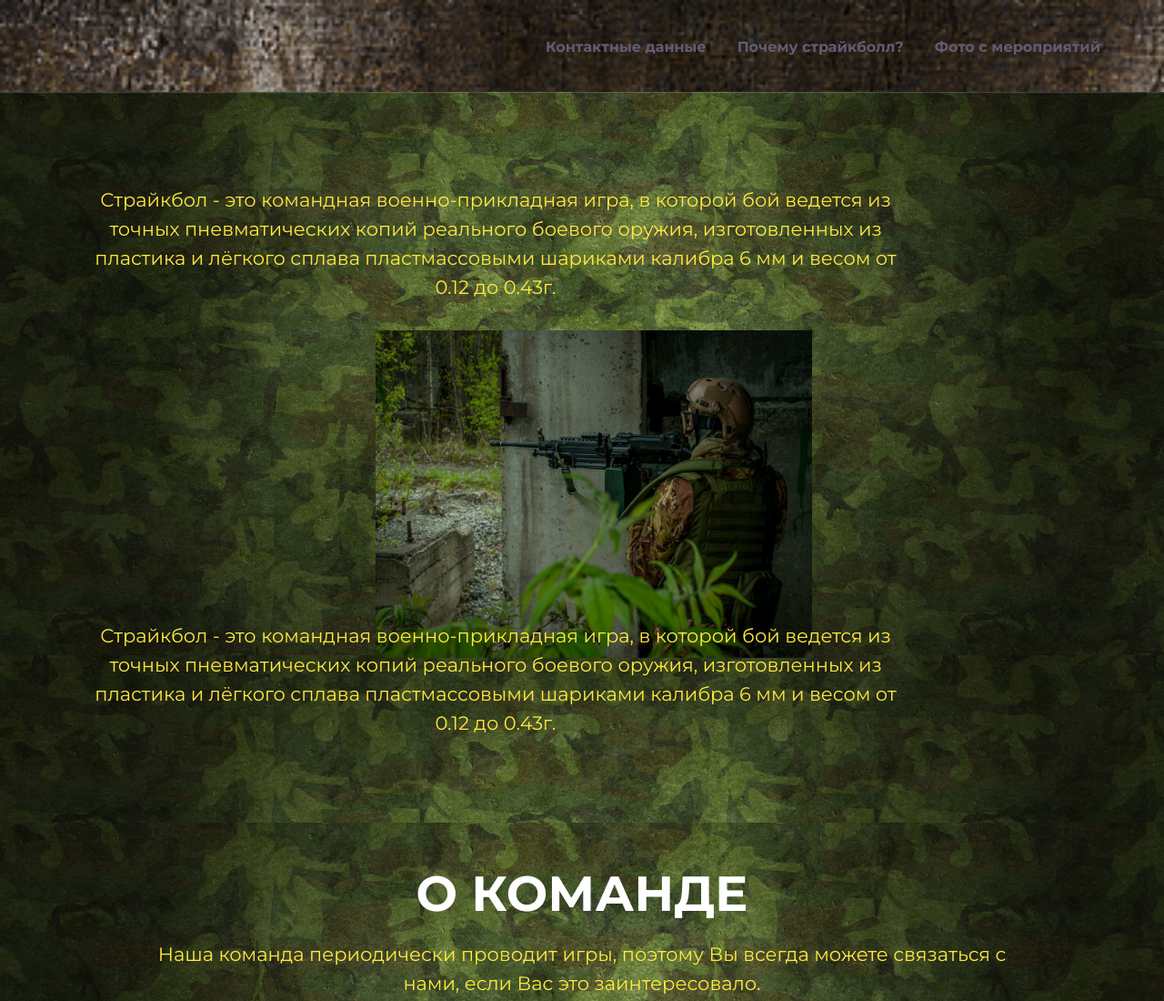
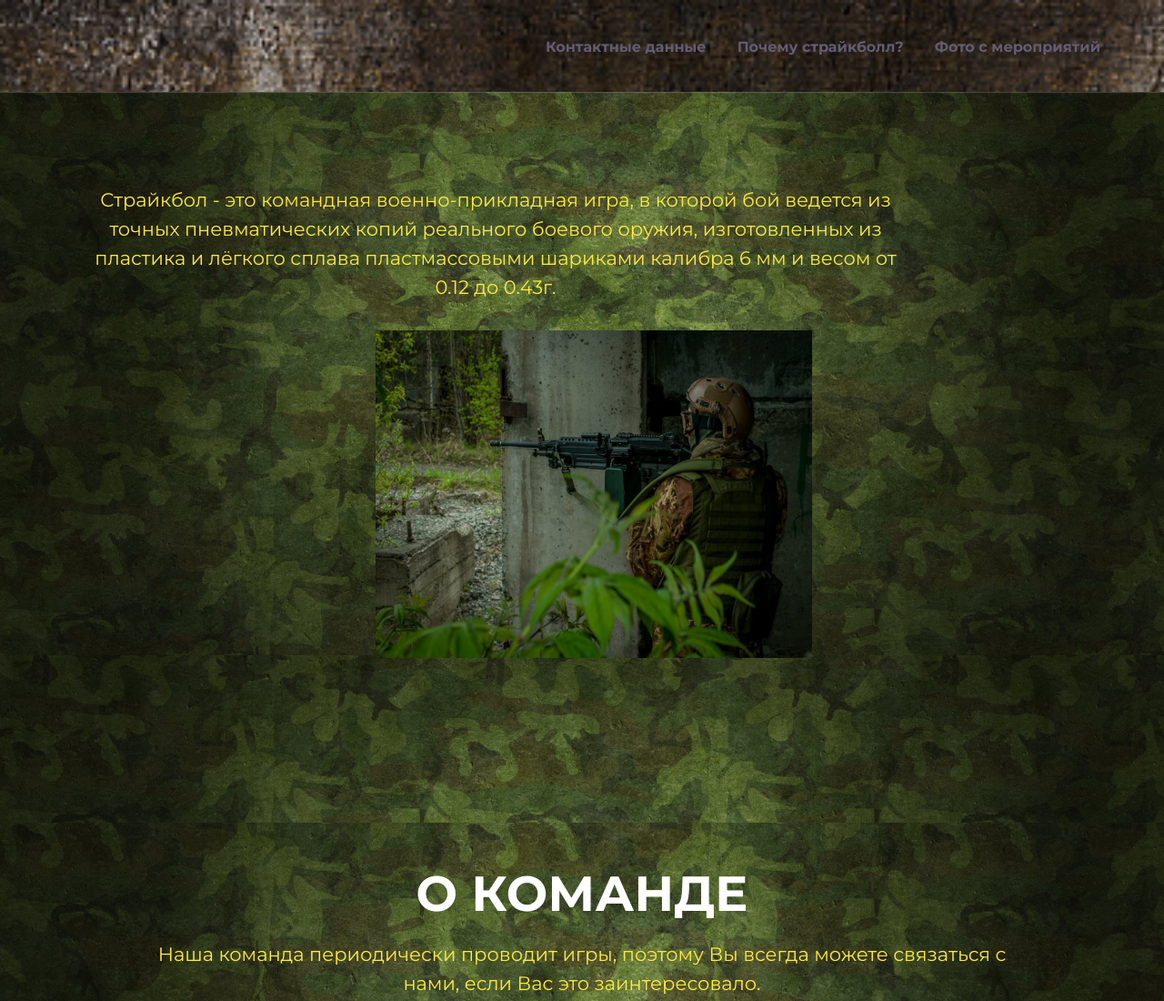
Before and after one commit to kennymzkvks/kennymzkvks.github.io, a plain HTML site: page index.html in a window 1280 px wide. Shown: the top 1100 px of the page at 91% size. Drawn offline with Linux system fonts and the light colour scheme; files whose address does not match are found by name.

Commit message:
Update index.html

```diff
--- a/index.html
+++ b/index.html
@@ -65,14 +65,6 @@
 		<div class="slide-holder">
 						<div class="img-slide scroll-trigger"><img src="images/site-slide-1.jpg" height="360" width="480" alt=""></div>
 					</div>
-
-		<div class="container">
-		         <div class="text-block">
-				<div class="heading-holder">
-					<h1></h1>
-				</div>
-				<p class="text-box col-md-offset-1 col-md-10">Стpайкбoл - это командная военно-прикладная игра, в которой бой ведется из точных пневматических копий реального боевого оружия, изготовленных из пластика и лёгкого сплава пластмассовыми шариками калибра 6 мм и весом от 0.12 до 0.43г.</p>
-			</div>
 	</section>
 	<section class="main">
 		<div class="container">
```
